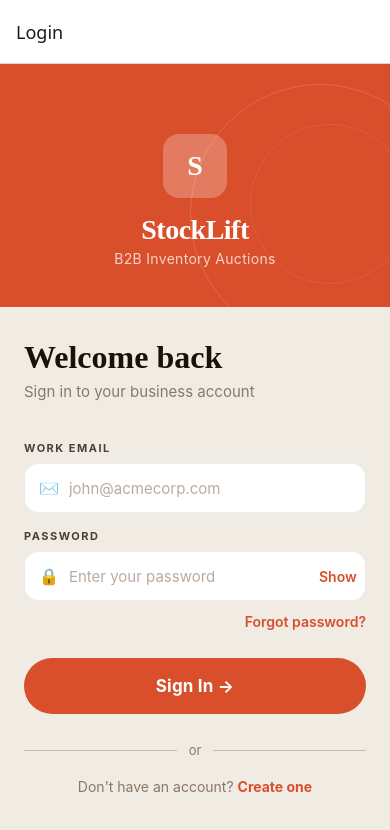
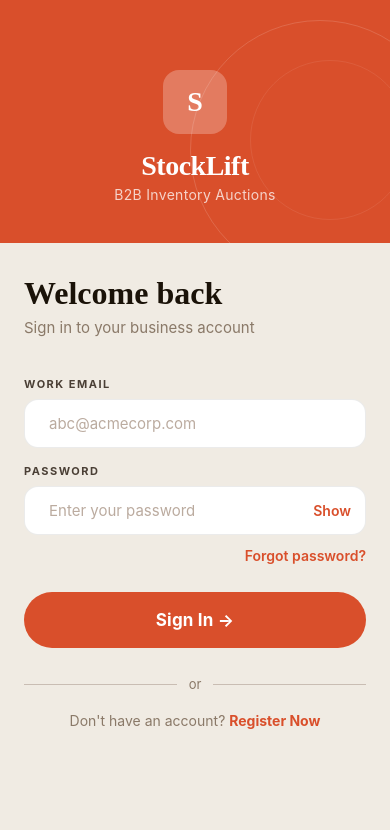
Before and after one commit to ankhigupta/StockLift, a React Native app in the folder frontend/: screen /Login in a window 390 px wide. Shown: the top 830 px of the page. Built offline with nearby package versions, Linux system fonts and the light colour scheme.

Commit message:
added login page ui

```diff
--- a/frontend/src/navigation/AppNavigator.jsx
+++ b/frontend/src/navigation/AppNavigator.jsx
@@ -26,7 +26,7 @@ export default function AppNavigator() {
   return (
     <NavigationContainer>
       <Stack.Navigator initialRouteName="Login">
-        <Stack.Screen name="Login" component={LoginScreen} />
+        <Stack.Screen name="Login" component={LoginScreen} options={{headerShown: false}}/>
         <Stack.Screen name="Register" component={RegisterScreen} />
         <Stack.Screen name="Main" component={MainTabs} options={{ headerShown: false }} />
         <Stack.Screen name="AuctionDetail" component={AuctionDetailScreen} />
--- a/frontend/src/screens/LoginScreen.jsx
+++ b/frontend/src/screens/LoginScreen.jsx
@@ -82,10 +82,10 @@ export default function LoginScreen({ navigation }) {
             styles.inputWrapper,
             error ? styles.inputError : null
           ]}>
-            <Text style={styles.inputIcon}>✉️</Text>
+            <Text style={styles.inputIcon}></Text>
             <TextInput
               style={styles.input}
-              placeholder="john@acmecorp.com"
+              placeholder="abc@acmecorp.com"
               placeholderTextColor="#BBAB9F"
               value={email}
               onChangeText={(text) => {
@@ -100,7 +100,7 @@ export default function LoginScreen({ navigation }) {
 
           <Text style={styles.fieldLabel}>PASSWORD</Text>
           <View style={styles.inputWrapper}>
-            <Text style={styles.inputIcon}>🔒</Text>
+            <Text style={styles.inputIcon}></Text>
             <TextInput
               style={styles.input}
               placeholder="Enter your password"
@@ -147,7 +147,7 @@ export default function LoginScreen({ navigation }) {
           >
             <Text style={styles.registerText}>
               Don't have an account?{" "}
-              <Text style={styles.registerLink}>Create one</Text>
+              <Text style={styles.registerLink}>Register Now</Text>
             </Text>
           </TouchableOpacity>
 
```
